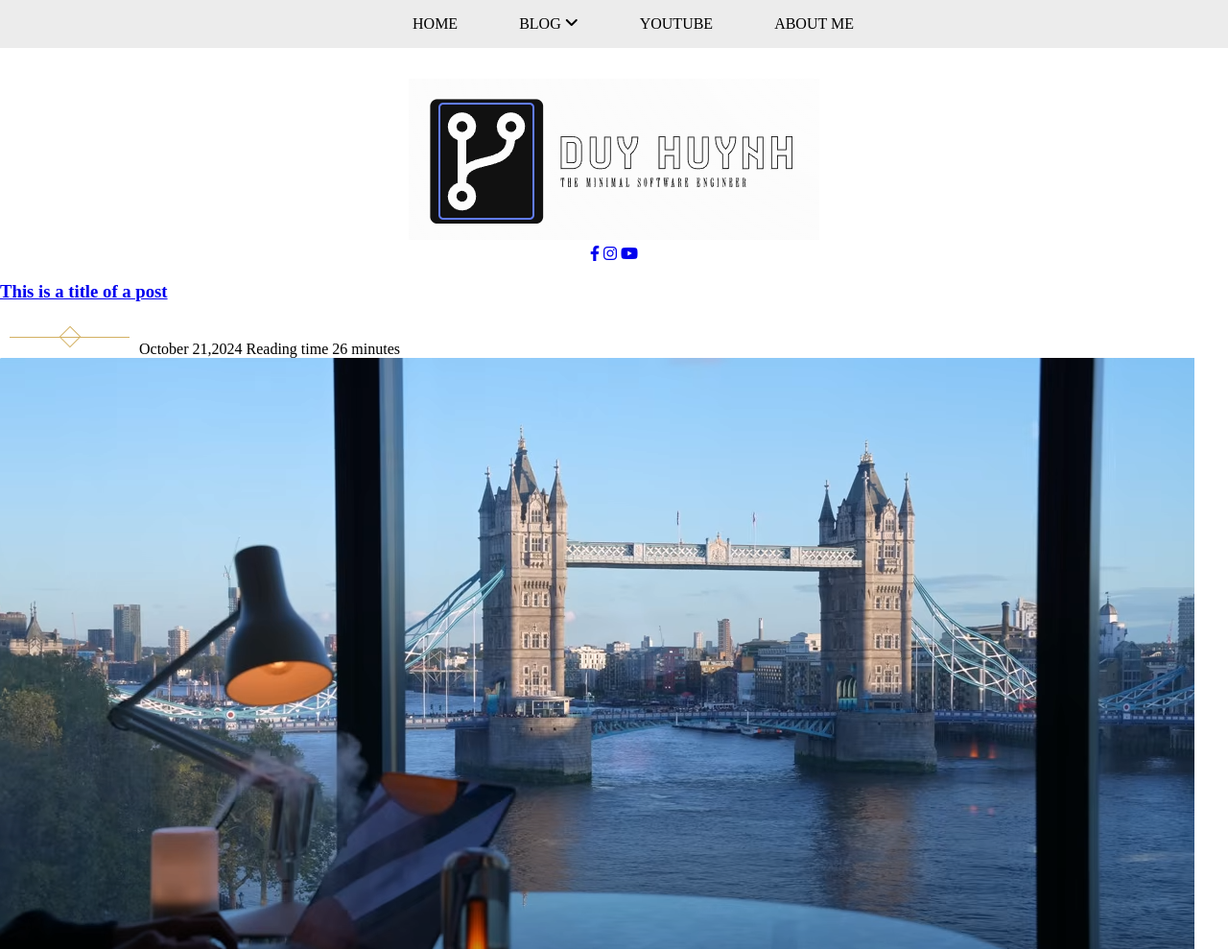
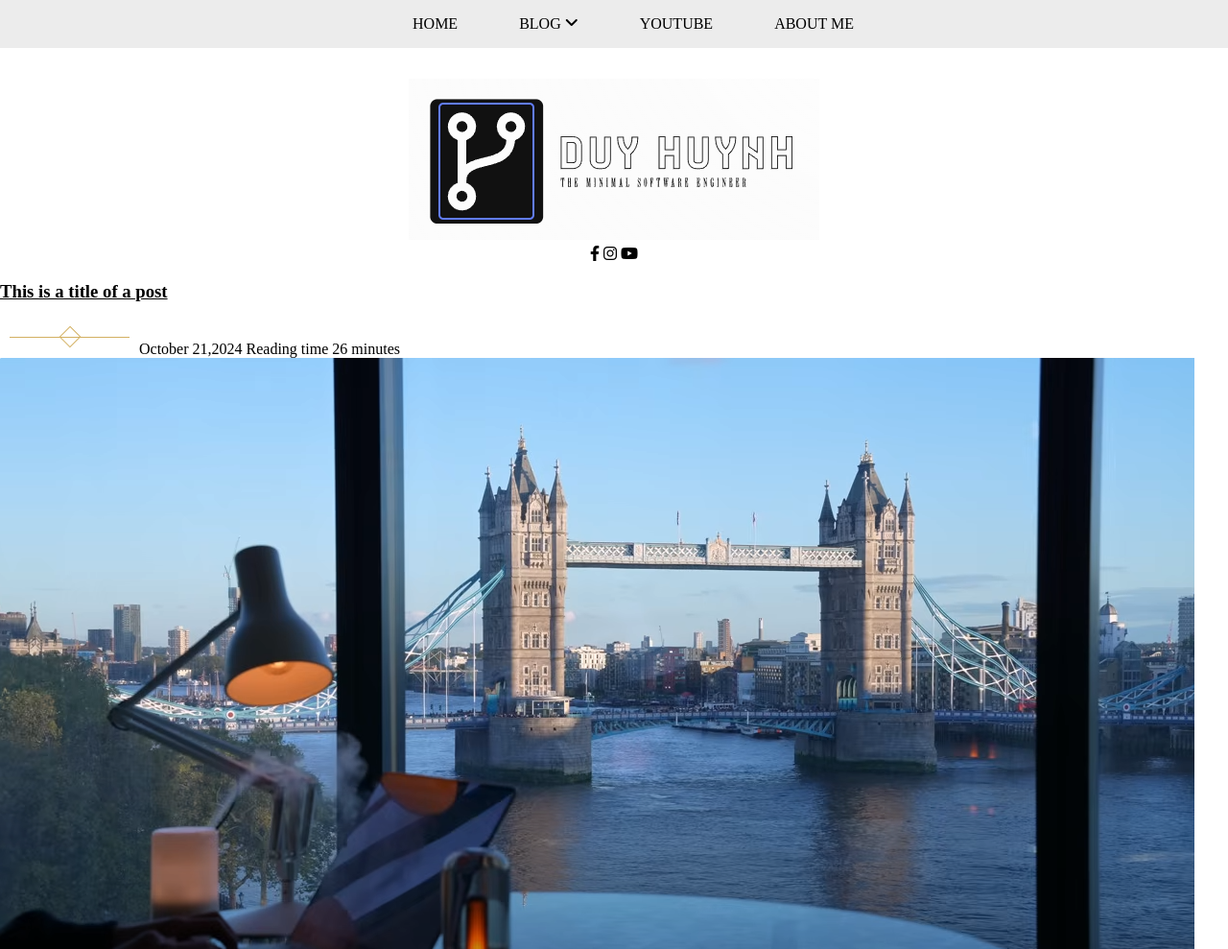
Before and after one commit to HuynhTanDuy/My-blog, a plain HTML site: page index.html in a window 1280 px wide. Shown: the top 989 px of the page at 96% size. Drawn offline with Linux system fonts and the light colour scheme.

Commit message:
style icon

```diff
--- a/style.css
+++ b/style.css
@@ -21,3 +21,7 @@ body {
     text-align: center;
     margin-top: 2rem;
 }
+
+a {
+    color: inherit;
+}
```
